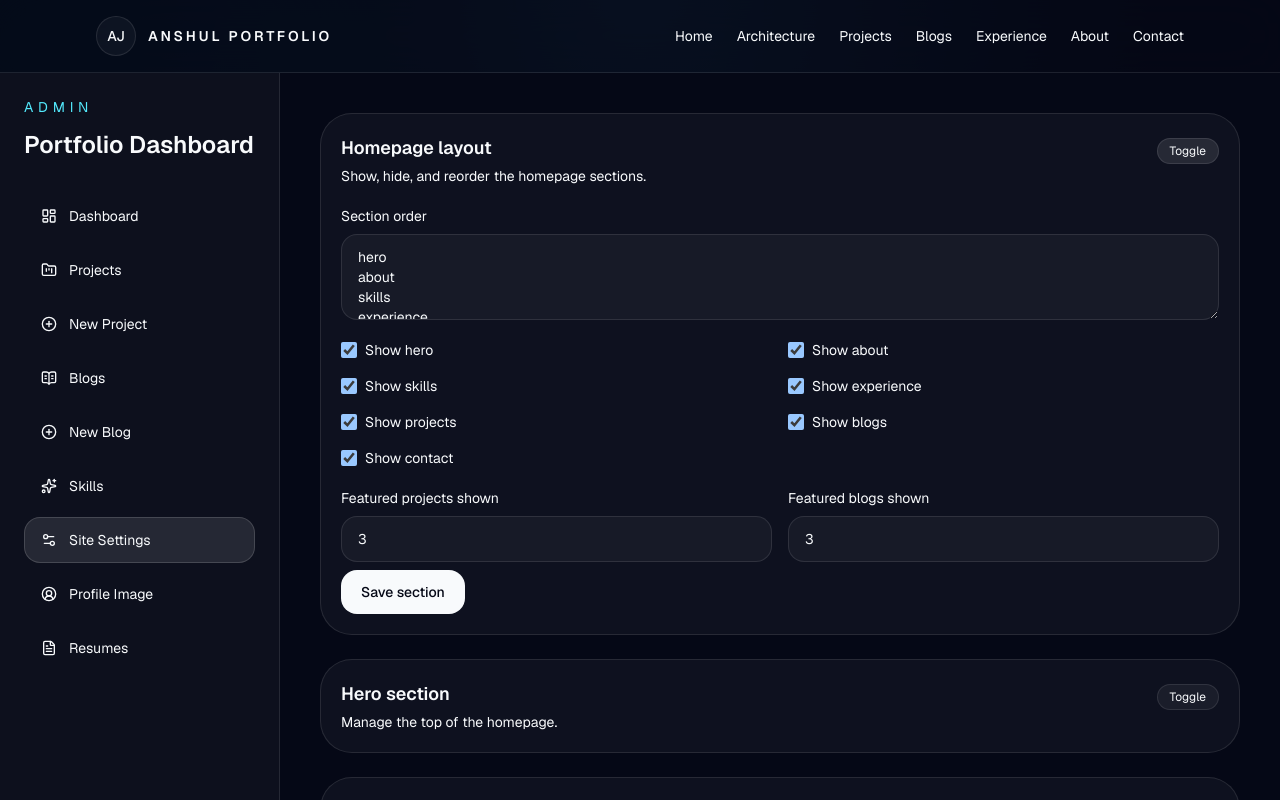
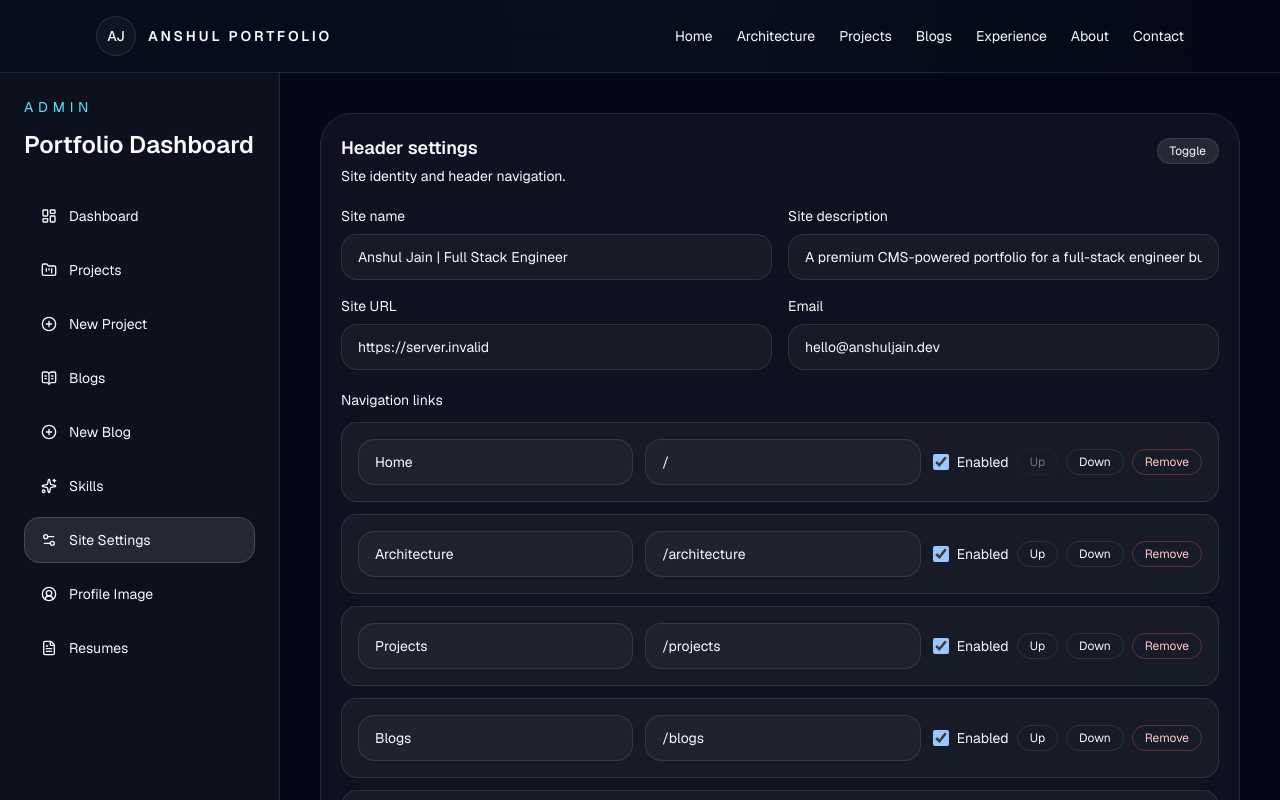
Before and after one commit to Anshuljn087/portfolio-anshul, a Next.js app: page /admin/site in a window 1280 px wide. Shown: the top 800 px of the page. Built offline with nearby package versions, Linux system fonts and the light colour scheme; no server answers; the database is empty.

Commit message:
fixes added

```diff
--- a/app/admin/site/page.tsx
+++ b/app/admin/site/page.tsx
@@ -7,6 +7,17 @@ export default async function SiteAdminPage() {
   return (
     <SiteSettingsForm
       initialValues={{
+        siteName: content.seo.title ?? 'Anshul Portfolio',
+        siteDescription:
+          content.seo.description ??
+          'A premium CMS-powered portfolio for a full-stack engineer building enterprise dashboards, realtime systems, microservices, and AI-integrated applications.',
+        siteUrl: process.env.NEXT_PUBLIC_SITE_URL ?? 'http://localhost:3000',
+        email: content.contact.email ?? 'hello@anshuljain.dev',
+        navigation: (content.navigation ?? []).map((item) => ({
+          label: item.label,
+          href: item.href,
+          enabled: item.enabled ?? true,
+        })),
         homepage: {
           order: (content.homepage?.order ?? []).join('\n'),
           sections: {
--- a/components/admin/site-settings-form.tsx
+++ b/components/admin/site-settings-form.tsx
@@ -2,9 +2,18 @@
 
 import { useEffect, useState } from 'react'
 import { useRouter } from 'next/navigation'
-import { useForm } from 'react-hook-form'
+import { useFieldArray, useForm } from 'react-hook-form'
 
 export type FormSchema = {
+  siteName: string
+  siteDescription: string
+  siteUrl: string
+  email?: string | null
+  navigation: Array<{
+    label: string
+    href: string
+    enabled: boolean
+  }>
   homepage: {
     order: string
     sections: {
@@ -70,6 +79,10 @@ export function SiteSettingsForm({ initialValues }: { initialValues: FormSchema
   const router = useRouter()
   const form = useForm<FormSchema>({ defaultValues: initialValues })
   const [savingSection, setSavingSection] = useState<string | null>(null)
+  const navigationFieldArray = useFieldArray({
+    control: form.control,
+    name: 'navigation',
+  })
 
   useEffect(() => {
     form.reset(initialValues)
@@ -80,6 +93,87 @@ export function SiteSettingsForm({ initialValues }: { initialValues: FormSchema
       {form.formState.errors.root ? (
         <p className="text-sm text-red-300">{form.formState.errors.root.message}</p>
       ) : null}
+
+      <Accordion
+        title="Header settings"
+        description="Site identity and header navigation."
+        defaultOpen
+        onSave={() => saveHeaderSettings(form.getValues(), form.setError, router, setSavingSection)}
+        saving={savingSection === 'header'}
+      >
+        <div className="grid gap-4 md:grid-cols-2">
+          <Field label="Site name">
+            <input {...form.register('siteName')} className={inputClass} />
+          </Field>
+          <Field label="Site description">
+            <input {...form.register('siteDescription')} className={inputClass} />
+          </Field>
+          <Field label="Site URL">
+            <input {...form.register('siteUrl')} className={inputClass} />
+          </Field>
+          <Field label="Email">
+            <input {...form.register('email')} className={inputClass} />
+          </Field>
+        </div>
+        <div className="grid gap-3">
+          <p className="text-sm text-muted-foreground">Navigation links</p>
+          {navigationFieldArray.fields.map((item, index) => (
+            <div
+              key={`${item.href}-${index}`}
+              className="grid gap-3 rounded-2xl border border-white/10 bg-white/[0.04] p-4 md:grid-cols-[1fr_1fr_auto] md:items-center"
+            >
+              <input {...form.register(`navigation.${index}.label`)} className={inputClass} />
+              <input {...form.register(`navigation.${index}.href`)} className={inputClass} />
+              <div className="flex flex-wrap items-center gap-2">
+                <label className="flex items-center gap-2 text-sm text-muted-foreground">
+                  <input
+                    type="checkbox"
+                    {...form.register(`navigation.${index}.enabled` as const)}
+                    className="h-4 w-4 rounded border-white/20 bg-transparent"
+                  />
+                  Enabled
+                </label>
+                <button
+                  type="button"
+                  onClick={() => navigationFieldArray.move(index, index - 1)}
+                  disabled={index === 0}
+                  className="rounded-full border border-white/10 px-3 py-1 text-xs text-muted-foreground disabled:opacity-40"
+                >
+                  Up
+                </button>
+                <button
+                  type="button"
+                  onClick={() => navigationFieldArray.move(index, index + 1)}
+                  disabled={index === navigationFieldArray.fields.length - 1}
+                  className="rounded-full border border-white/10 px-3 py-1 text-xs text-muted-foreground disabled:opacity-40"
+                >
+                  Down
+                </button>
+                <button
+                  type="button"
+                  onClick={() => navigationFieldArray.remove(index)}
+                  className="rounded-full border border-red-400/30 px-3 py-1 text-xs text-red-200"
+                >
+                  Remove
+                </button>
+              </div>
+            </div>
+          ))}
+          <button
+            type="button"
+            onClick={() =>
+              navigationFieldArray.append({
+                label: 'New link',
+                href: '/',
+                enabled: true,
+              })
+            }
+            className="inline-flex w-fit items-center justify-center rounded-2xl border border-white/10 px-4 py-2 text-sm text-foreground"
+          >
+            Add link
+          </button>
+        </div>
+      </Accordion>
 
       <Accordion
         title="Homepage layout"
@@ -370,20 +464,41 @@ function buildHomepagePayload(values: FormSchema['homepage']) {
   }
 }
 
+function buildBasePayload(values: FormSchema) {
+  return {
+    siteName: values.siteName,
+    siteDescription: values.siteDescription,
+    siteUrl: values.siteUrl,
+    email: values.email ?? null,
+    navigation: values.navigation.map(({ label, href, enabled }) => ({
+      label,
+      href,
+      enabled,
+    })),
+    socialLinks: values.socialLinks ?? [],
+    profileImage: values.profileImage ?? null,
+    profileImageAlt: values.profileImageAlt ?? null,
+    profileImageBlurDataUrl: values.profileImageBlurDataUrl ?? null,
+  }
+}
+
 function saveHomepageLayout(
   values: FormSchema,
   setError: (name: 'root', error: { message?: string }) => void,
   router: ReturnType<typeof useRouter>,
   setSavingSection: React.Dispatch<React.SetStateAction<string | null>>,
 ) {
-  const payload = buildHomepagePayload({
+  const payload = {
+    ...buildBasePayload(values),
+    ...buildHomepagePayload({
     ...values.homepage,
     heroSection: values.homepage.heroSection,
     aboutSection: values.homepage.aboutSection,
     projectsSection: values.homepage.projectsSection,
     blogsSection: values.homepage.blogsSection,
     contactSection: values.homepage.contactSection,
-  })
+  }),
+  }
   return submitSettings(router, setSavingSection, 'homepage', payload, setError)
 }
 
@@ -397,7 +512,7 @@ function saveHeroSection(
     router,
     setSavingSection,
     'hero',
-    { homepage: { heroSection: values.homepage.heroSection } },
+    { ...buildBasePayload(values), homepage: { heroSection: values.homepage.heroSection } },
     setError,
   )
 }
@@ -412,7 +527,7 @@ function saveAboutSection(
     router,
     setSavingSection,
     'about',
-    { homepage: { aboutSection: values.homepage.aboutSection } },
+    { ...buildBasePayload(values), homepage: { aboutSection: values.homepage.aboutSection } },
     setError,
   )
 }
@@ -427,7 +542,7 @@ function saveProjectsSection(
     router,
     setSavingSection,
     'projects',
-    { homepage: { projectsSection: values.homepage.projectsSection } },
+    { ...buildBasePayload(values), homepage: { projectsSection: values.homepage.projectsSection } },
     setError,
   )
 }
@@ -442,7 +557,7 @@ function saveBlogsSection(
     router,
     setSavingSection,
     'blogs',
-    { homepage: { blogsSection: values.homepage.blogsSection } },
+    { ...buildBasePayload(values), homepage: { blogsSection: values.homepage.blogsSection } },
     setError,
   )
 }
@@ -457,7 +572,16 @@ function saveContactSection(
     router,
     setSavingSection,
     'contact',
-    { homepage: { contactSection: values.homepage.contactSection } },
+    { ...buildBasePayload(values), homepage: { contactSection: values.homepage.contactSection } },
     setError,
   )
 }
+
+function saveHeaderSettings(
+  values: FormSchema,
+  setError: (name: 'root', error: { message?: string }) => void,
+  router: ReturnType<typeof useRouter>,
+  setSavingSection: React.Dispatch<React.SetStateAction<string | null>>,
+) {
+  return submitSettings(router, setSavingSection, 'header', buildBasePayload(values), setError)
+}
```
